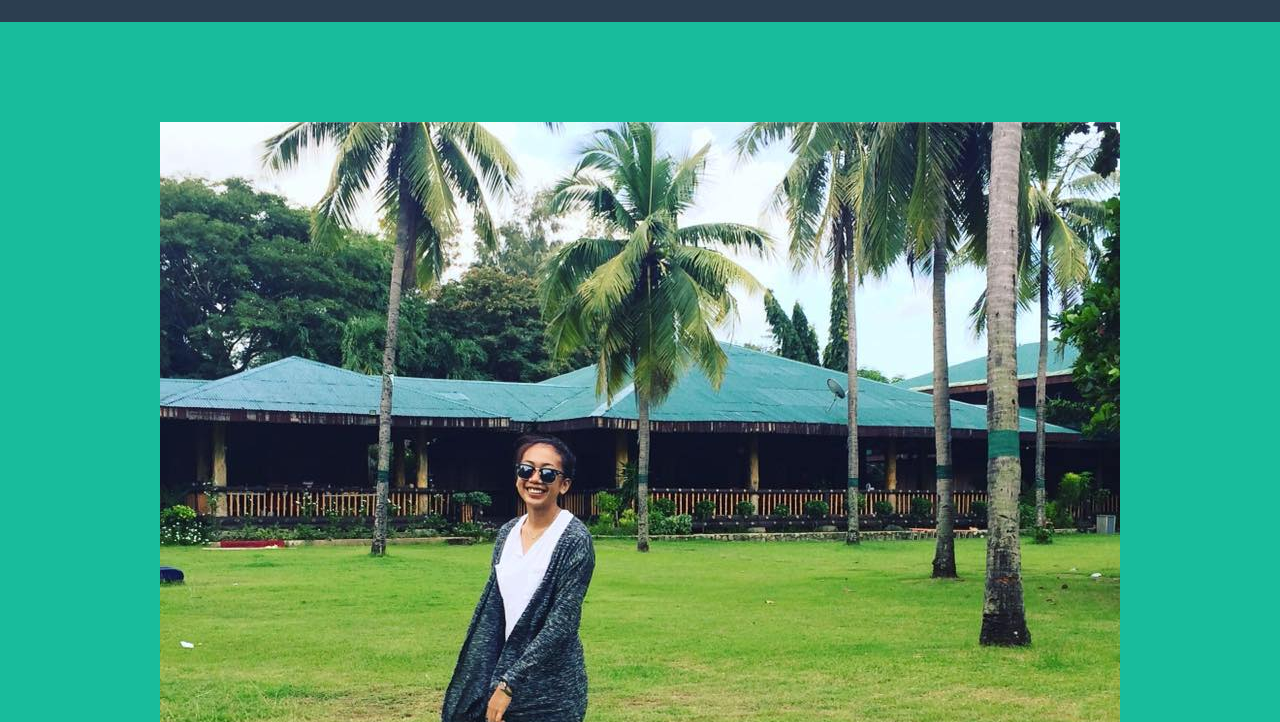
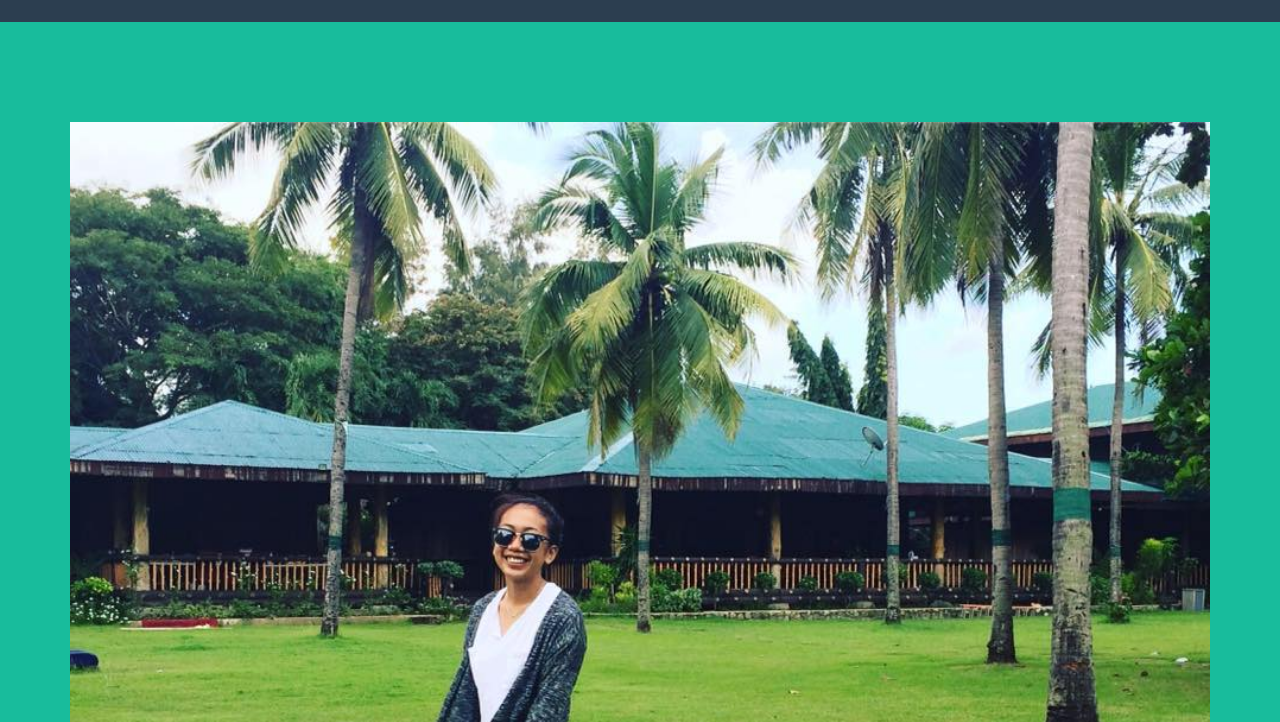
Before and after one commit to rzzapzzazexy/rzzapzzazexy.github.io, a website: page index.html in a window 1280 px wide. Shown: the part 78-800 px from the top of the page. Drawn offline with nearby package versions, Linux system fonts and the light colour scheme.

Commit message:
Update index.html

```diff
--- a/index.html
+++ b/index.html
@@ -71,7 +71,7 @@
         <div class="container">
             <div class="row">
                 <div class="col-lg-12">
-                    <img class="img-responsive" src="rizza.jpg" alt="">
+                    <img class="img-responsive" src="rizza.jpg" alt="" style="width:100%">
                     <div class="intro-text">
                         <span class="name">WELCOME!</span>
                         <hr class="star-light">
```
